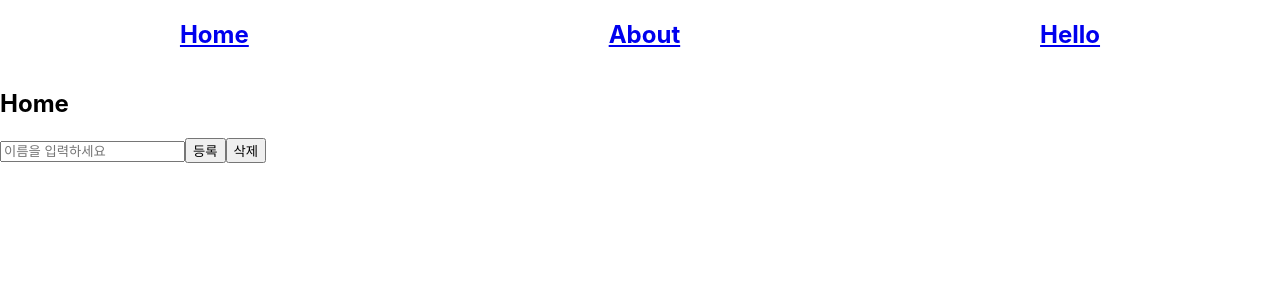
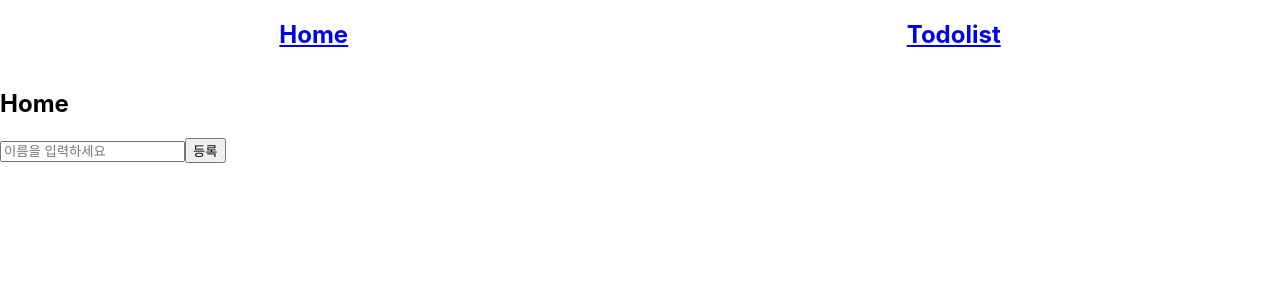
Before and after one commit to ehdgjs/todolist_react, a React (Create React App) app in the folder todolist/: page / in a window 1280 px wide. Shown: the top 300 px of the page. Built offline with nearby package versions, Linux system fonts and the light colour scheme.

Commit message:
조건부 렌더링 구현중

```diff
--- a/todolist/src/App.js
+++ b/todolist/src/App.js
@@ -2,8 +2,7 @@ import React from 'react';
 import { BrowserRouter as Router, Route, Link} from 'react-router-dom'
 import './App.css';
 import Home from './pages/Home.js';
-import About from './pages/About.js';
-import Hello from './pages/Hello.js';
+import Todolist from './pages/Todolist.js';
 
 const App = () => {
   const name = localStorage.getItem('name');
@@ -14,17 +13,13 @@ const App = () => {
           <Link to="/">
             <h2>Home</h2>
           </Link>
-          <Link to="/about">
-            <h2>About</h2>
-          </Link>
           <Link to={`/hello/${name}`}>
-            <h2>Hello</h2>
+            <h2>Todolist</h2>
           </Link>
         </div>
       </nav>
       <Route exact path='/' component={Home}/>
-      <Route exact path='/about' component={About}/>
-      <Route exact path='/Hello/:name' component={Hello}/>
+      <Route exact path='/Todolist/:name' component={Todolist}/>
     </Router>
   )
 };
--- a/todolist/src/index.js
+++ b/todolist/src/index.js
@@ -6,7 +6,7 @@ import reportWebVitals from './reportWebVitals';
 
 ReactDOM.render(
   <React.StrictMode>
-    <App/>
+    <App />
   </React.StrictMode>,
   document.getElementById('root')
 );
--- a/todolist/src/pages/Home.js
+++ b/todolist/src/pages/Home.js
@@ -7,21 +7,28 @@ const Home = () => {
         localStorage.setItem('name', name);
         window.location.reload();
     }
+    //조건부 렌더링 진행중
+    const existName = () => {
+        if(localStorage.getItem('name') === null){
+            $('#div_name').show();
+        }else{
+            $('#div_name').hide();
+        }
+    }
 
-    const delName = () => {
-        localStorage.removeItem('name');
-        window.location.reload();
-    }
     return (
         <div>
             <h2>Home</h2>
-            <div>
+            <div id="div_name">
                 <input type="text" id="name" placeholder="이름을 입력하세요"/>
                 <input type="button" value="등록" onClick={() => setName()}/>
-                <input type="button" value="삭제" onClick={() => delName()}/>
             </div>
         </div>
     )
 }
 
+const Inputname = () => {
+
+}
+
 export default Home;
--- a/todolist/src/pages/Hello.js
+++ b/todolist/src/pages/Todolist.js
@@ -1,6 +1,6 @@
 import React from 'react';
 
-const Hello = ({match}) =>{
+const Todolist = ({match}) =>{
     return (
         <div>
             <h2>Hello! {match.params.name}</h2>
@@ -8,4 +8,4 @@ const Hello = ({match}) =>{
     )
 }
 
-export default Hello;
+export default Todolist;
```
Also changed, not shown: 1 other file (tests, documents, lock files or other folders).
